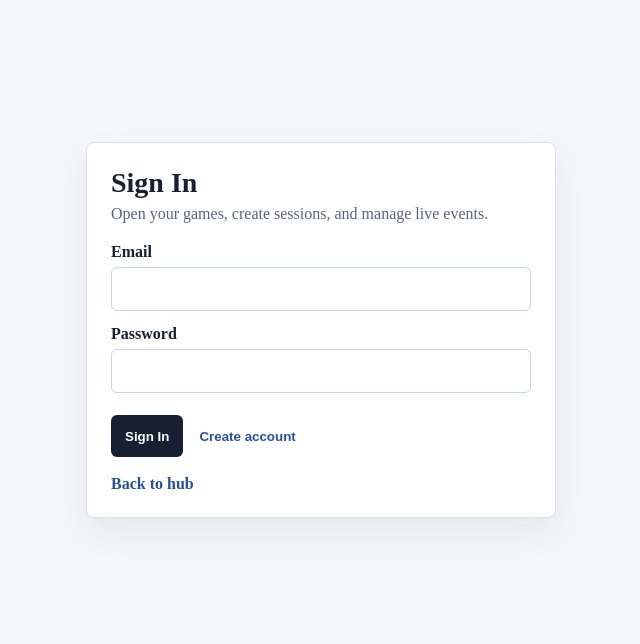
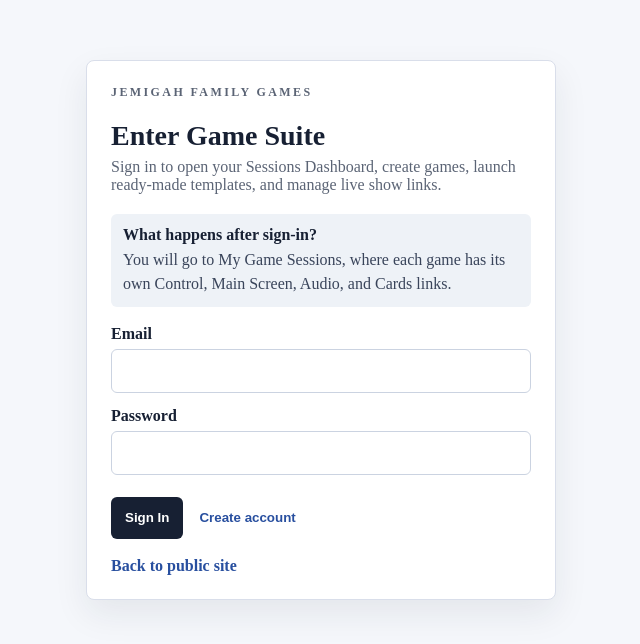
Before and after one commit to Gabekross/feud, a Next.js app: page /auth in a window 1280 px wide. Shown: the part 102-746 px from the top of the page, without its empty margins (319-959 px from the left). Built offline with nearby package versions, Linux system fonts and the light colour scheme; no server answers.

Commit message:
Improve game suite auth entry UX

```diff
--- a/src/app/auth/AuthPage.module.scss
+++ b/src/app/auth/AuthPage.module.scss
@@ -21,6 +21,15 @@
   font-size: 28px;
 }
 
+.eyebrow {
+  margin: 0 0 8px;
+  color: #284f9f;
+  font-size: 12px;
+  font-weight: 900;
+  letter-spacing: 0.2em;
+  text-transform: uppercase;
+}
+
 .panel p {
   margin: 0 0 20px;
   color: #5b6475;
@@ -29,6 +38,24 @@
 .form {
   display: grid;
   gap: 14px;
+}
+
+.infoBox {
+  display: grid;
+  gap: 4px;
+  margin: 0 0 18px;
+  padding: 12px;
+  border-radius: 6px;
+  background: #eef2f7;
+  color: #39445a;
+}
+
+.infoBox strong {
+  color: #172033;
+}
+
+.infoBox span {
+  line-height: 1.45;
 }
 
 .form label {
--- a/src/app/auth/page.tsx
+++ b/src/app/auth/page.tsx
@@ -3,11 +3,13 @@
 import { useState } from 'react';
 import Link from 'next/link';
 import { useRouter } from 'next/navigation';
+import useAuthProfile from '@/hooks/useAuthProfile';
 import { supabase } from '@/lib/supabaseClient';
 import styles from './AuthPage.module.scss';
 
 export default function AuthPage() {
   const router = useRouter();
+  const { user, loading } = useAuthProfile();
   const [mode, setMode] = useState<'signin' | 'signup'>('signin');
   const [email, setEmail] = useState('');
   const [password, setPassword] = useState('');
@@ -42,12 +44,23 @@ export default function AuthPage() {
   return (
     <main className={styles.page}>
       <section className={styles.panel}>
-        <h1>{mode === 'signin' ? 'Sign In' : 'Create Account'}</h1>
+        <p className={styles.eyebrow}>Jemigah Family Games</p>
+        <h1>{mode === 'signin' ? 'Enter Game Suite' : 'Create Host Account'}</h1>
         <p>
           {mode === 'signin'
-            ? 'Open your games, create sessions, and manage live events.'
-            : 'The first account created becomes Platform Admin; later accounts become hosts.'}
+            ? 'Sign in to open your Sessions Dashboard, create games, launch ready-made templates, and manage live show links.'
+            : 'Create an account to host games. The first account becomes Platform Admin; later accounts start as hosts.'}
         </p>
+        <div className={styles.infoBox}>
+          <strong>What happens after sign-in?</strong>
+          <span>You will go to My Game Sessions, where each game has its own Control, Main Screen, Audio, and Cards links.</span>
+        </div>
+
+        {!loading && user && (
+          <div className={styles.status}>
+            You are already signed in. <Link href="/sessions">Open My Game Sessions</Link>.
+          </div>
+        )}
 
         <form className={styles.form} onSubmit={submit}>
           <label>
@@ -91,7 +104,7 @@ export default function AuthPage() {
         </form>
 
         {status && <div className={styles.status}>{status}</div>}
-        <Link className={styles.backLink} href="/family-face-off">Back to hub</Link>
+        <Link className={styles.backLink} href="/">Back to public site</Link>
       </section>
     </main>
   );
--- a/src/app/page.tsx
+++ b/src/app/page.tsx
@@ -7,7 +7,7 @@ const games = [
     eyebrow: 'Live now',
     status: 'Ready to play',
     description: 'A premium family feud-style show board with regular rounds, a tie breaker, and Fast Money.',
-    primaryHref: '/family-face-off',
+    primaryHref: '/auth',
     primaryLabel: 'Enter Game Suite',
   },
   {
--- /dev/null
+++ b/src/components/AuthGate.module.scss
@@ -0,0 +1,84 @@
+.page {
+  min-height: 100vh;
+  display: grid;
+  place-items: center;
+  padding: 32px;
+  background:
+    linear-gradient(90deg, rgba(2, 7, 18, 0.72), rgba(2, 7, 18, 0.2), rgba(2, 7, 18, 0.72)),
+    linear-gradient(180deg, rgba(2, 7, 18, 0.04), rgba(2, 7, 18, 0.72)),
+    url('/images/family-games-luxury-bright-bg.png') center / cover no-repeat;
+  color: #f8fbff;
+}
+
+.panel {
+  width: min(100%, 560px);
+  border: 1px solid rgba(255, 210, 78, 0.58);
+  border-radius: 8px;
+  padding: 26px;
+  background: rgba(7, 16, 29, 0.92);
+  box-shadow: 0 24px 70px rgba(0, 0, 0, 0.5);
+}
+
+.eyebrow {
+  margin: 0 0 8px;
+  color: #ffe797;
+  font-size: 12px;
+  font-weight: 900;
+  letter-spacing: 0.24em;
+  text-transform: uppercase;
+}
+
+.panel h1 {
+  margin: 0 0 10px;
+  color: #fff4cf;
+  font-family: Georgia, 'Times New Roman', serif;
+  font-size: 34px;
+  line-height: 1;
+}
+
+.panel p {
+  margin: 0 0 14px;
+  color: #d7e6fa;
+  line-height: 1.55;
+}
+
+.steps {
+  margin: 16px 0;
+  padding-left: 20px;
+  color: #d7e6fa;
+}
+
+.steps li {
+  margin: 8px 0;
+}
+
+.actions {
+  display: flex;
+  flex-wrap: wrap;
+  gap: 10px;
+  margin-top: 18px;
+}
+
+.primary,
+.secondary {
+  min-height: 42px;
+  display: inline-flex;
+  align-items: center;
+  justify-content: center;
+  border-radius: 7px;
+  padding: 0 14px;
+  text-decoration: none;
+  font-weight: 900;
+}
+
+.primary {
+  border: 1px solid #fff0a6;
+  background: linear-gradient(180deg, #ffe575, #f4ad12);
+  color: #07101d;
+}
+
+.secondary {
+  border: 1px solid rgba(112, 161, 238, 0.58);
+  background: rgba(8, 24, 51, 0.72);
+  color: #eef6ff;
+}
```
Also changed, not shown: src/components/AuthGate.tsx (+38 -10 lines).
